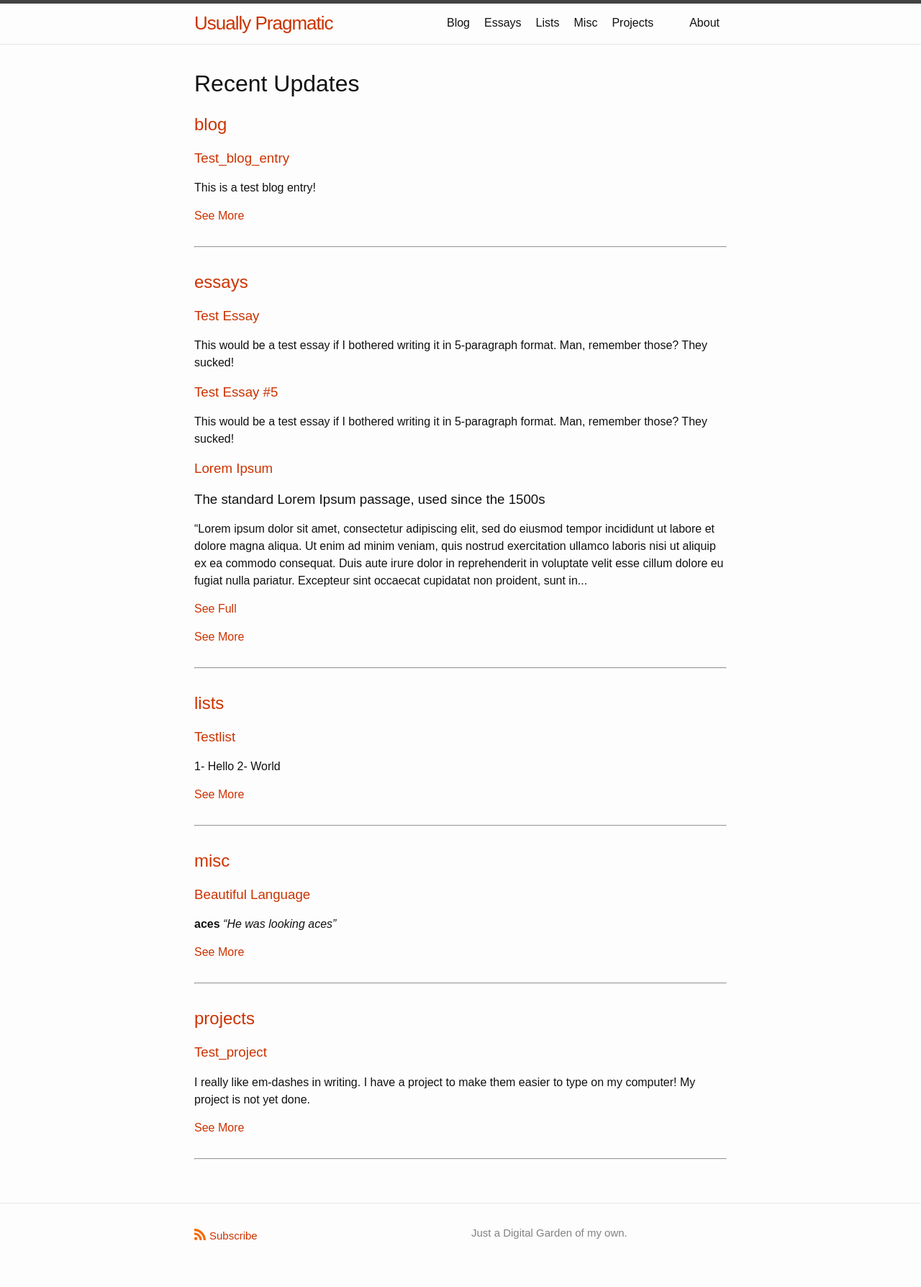
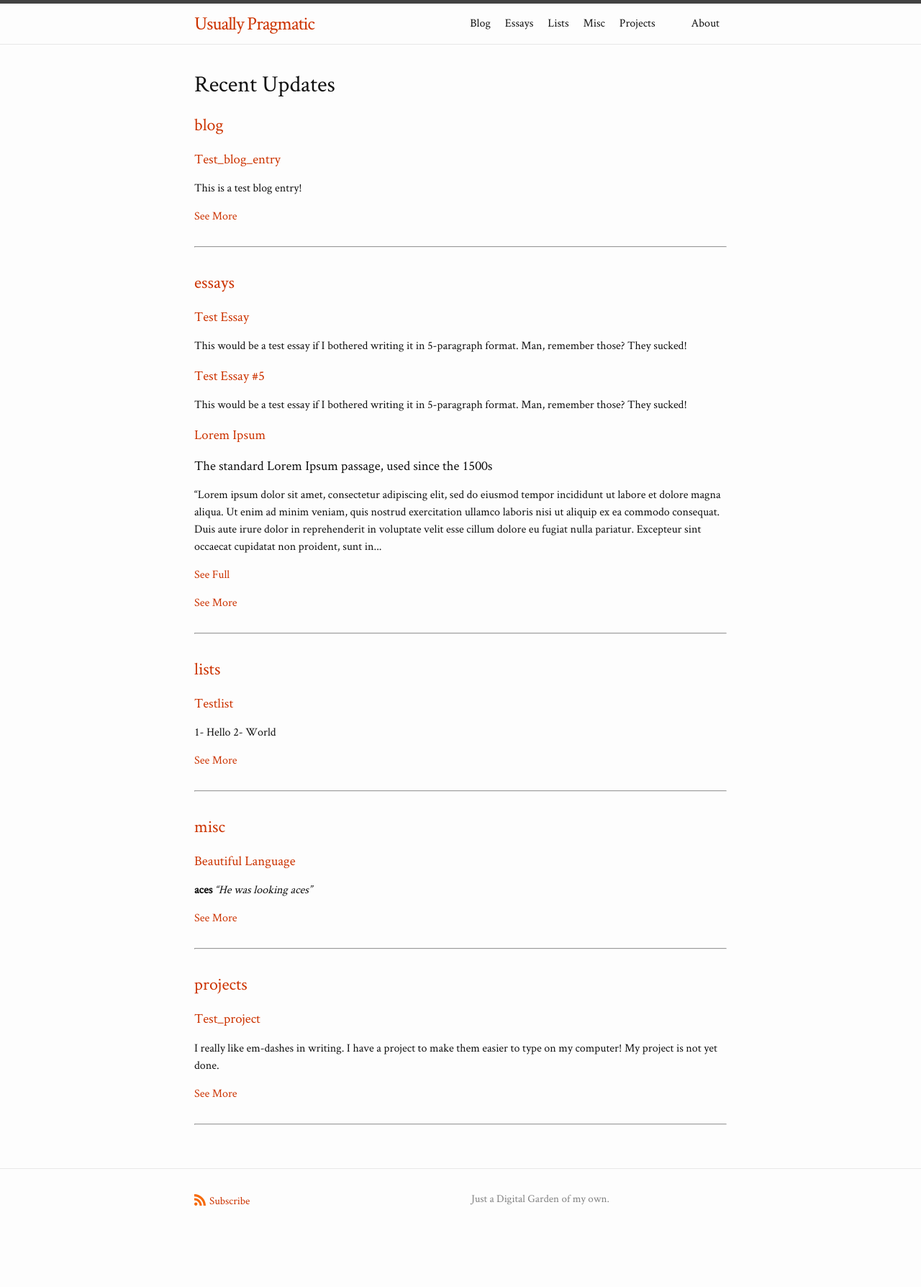
Before and after one commit to carpdiem/carpdiem.github.io, a Jekyll site: the page built from index.md, in a window 1280 px wide. Shown: the whole page at 72% size. Built offline with Jekyll 4.4.1, drawn with Linux system fonts in a browser that asks for light colours; some web fonts are replaced; after the commit the page ends 1739 px from its top, so only the background shows below that.

Commit message:
fixed asset url

```diff
--- a/_sass/minima/initialize.scss
+++ b/_sass/minima/initialize.scss
@@ -4,7 +4,7 @@
 
 @font-face {
 	font-family: "Crimson Text";
-	src: url("../assets/Crimson_Text/CrimsotText-Regular.ttf");
+	src: url("../Crimson_Text/CrimsonText-Regular.ttf");
 }
 $base-font-family: "Crimson Text", sans-serif !default;
 $code-font-family: "Menlo", "Inconsolata", "Consolas", "Roboto Mono", "Ubuntu Mono", "Liberation Mono", "Courier New", monospace;
```
